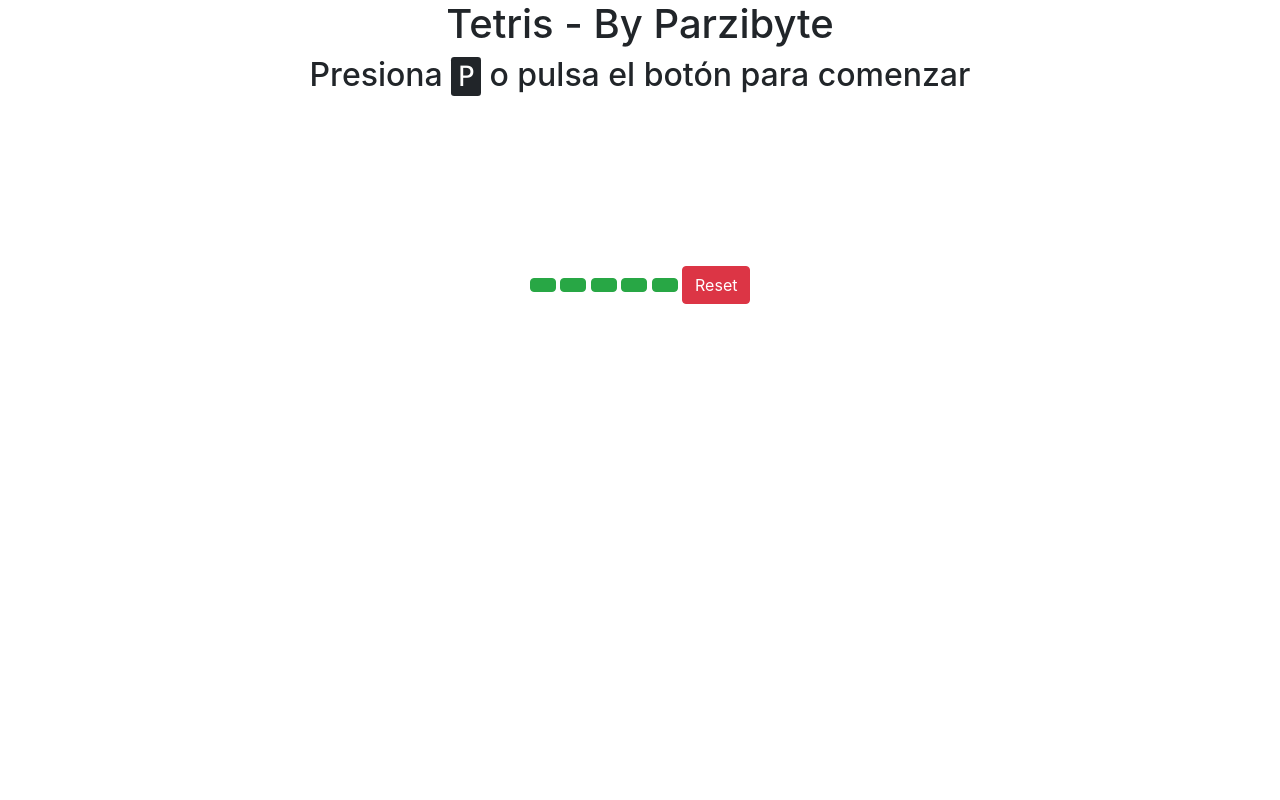
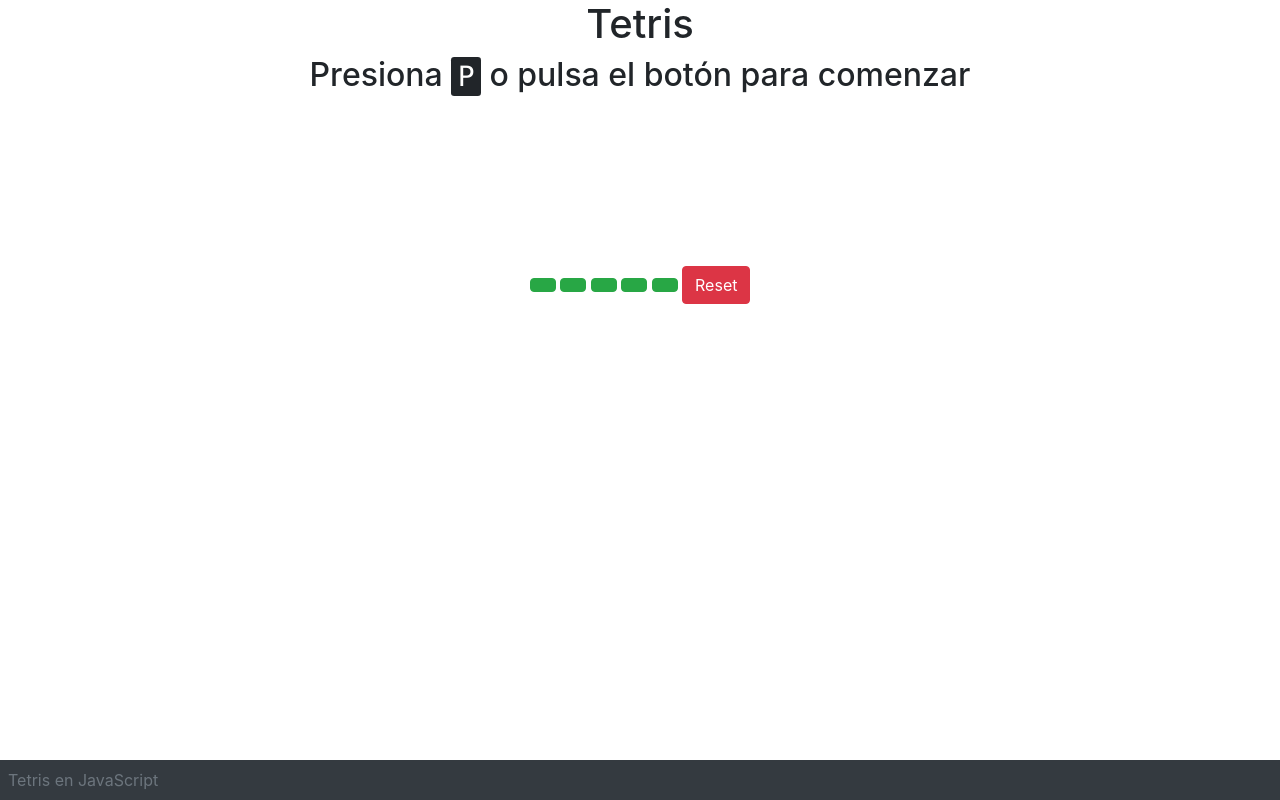
Before and after one commit to daferrom/tetrisGame, a plain HTML site: page index.html in a window 1280 px wide. Drawn offline with Linux system fonts and the light colour scheme.

Commit message:
Corrección del footer

```diff
--- a/index.html
+++ b/index.html
@@ -13,7 +13,7 @@
       <div class="container-fluid">
         <div class="row">
           <div class="col-12 text-center">
-            <h1>Tetris - By Parzibyte</h1>
+            <h1>Tetris</h1>
             <h2 id="puntaje">
               Presiona <kbd>P</kbd> o pulsa el botón para comenzar
             </h2>
@@ -45,20 +45,18 @@
         </div>
       </div>
     </main>
-    <!-- <footer class="px-2 py-2 fixed-bottom bg-dark">
+    <footer class="px-2 py-2 fixed-bottom bg-dark">
       <span class="text-muted"
-        >Tetris en JavaScript creado por
-        <a class="text-white" href="//parzibyte.me/blog">Parzibyte</a>
-        &nbsp;|&nbsp;
-        <a
+        >Tetris en JavaScript
+        <!-- <a
           target="_blank"
           class="text-white"
           href="//github.com/parzibyte/tetris-javascript"
         >
           Ver código fuente
-        </a>
+        </a> -->
       </span>
-    </footer> -->
+    </footer>
     <script src="./Assets/scripts/sweetalert2.min.js"></script>
     <script src="./Assets/scripts/tetris.js"></script>
   </body>
```
